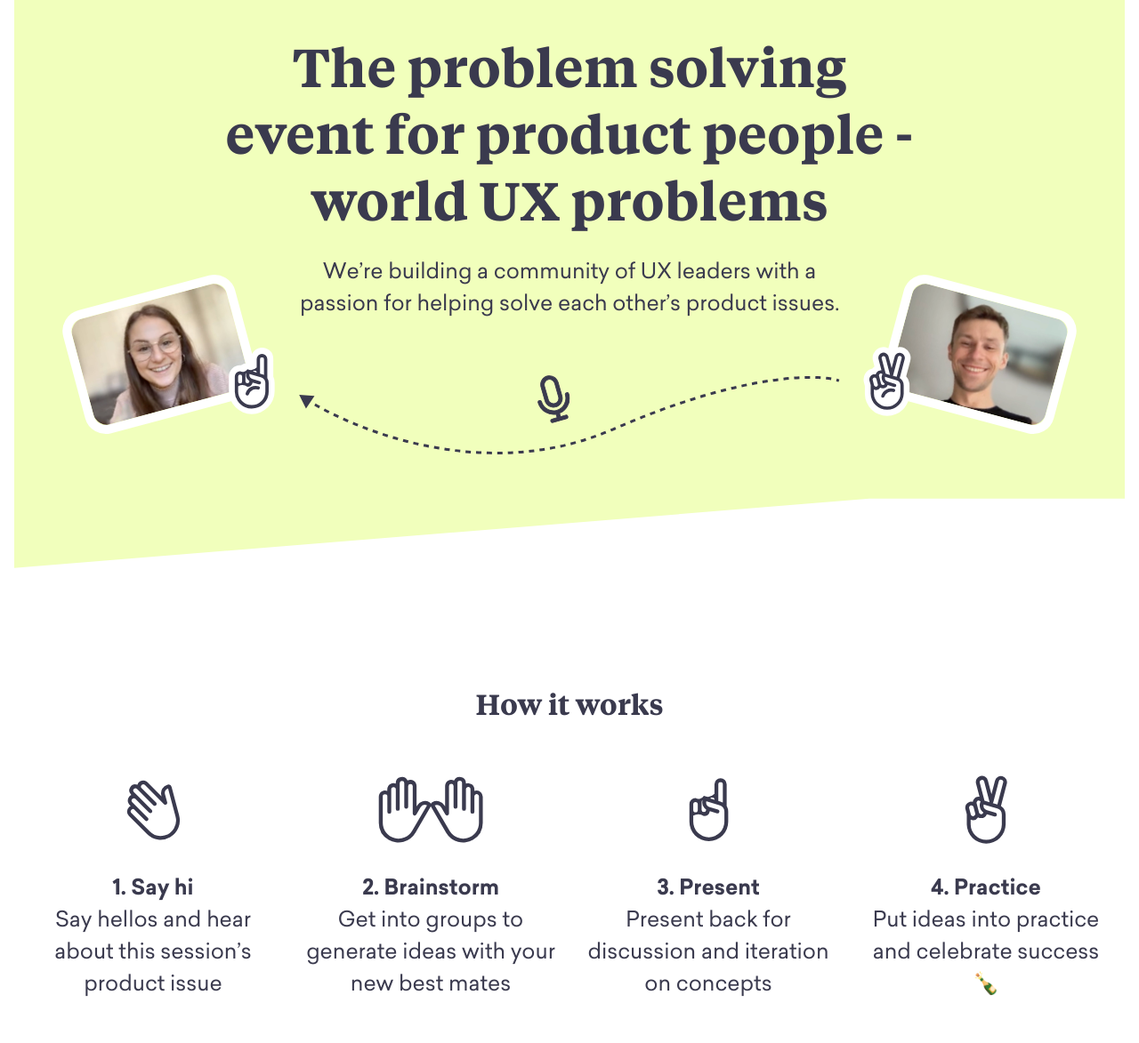
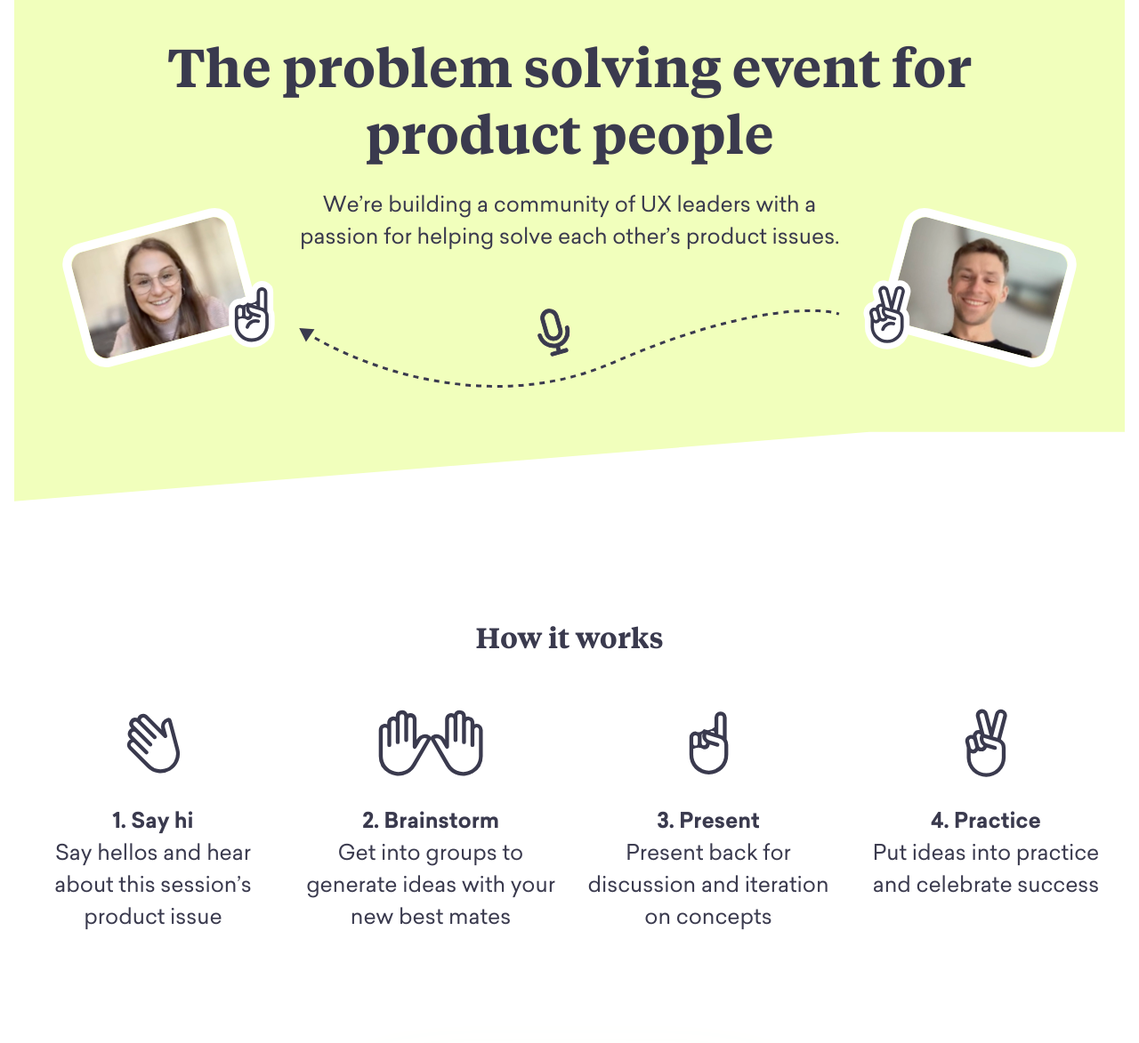
Before and after one commit to wearelighthouse/ManyHands-site, a plain HTML site: page index.html in a window 1280 px wide. Shown: the part 109-1282 px from the top of the page at 89% size. Drawn offline with Linux system fonts and the light colour scheme.

Commit message:
Deploying to live from @ wearelighthouse/ManyHands-site@bc12f216a22ceb162732f99c7b8b00d8f8e2b5fb 🚀

```diff
--- a/index.html
+++ b/index.html
@@ -43,8 +43,7 @@
       <img class="mx-auto" src="./assets/svg/manyhands-logo.svg" alt="Many Hands" width="188px" height="34px">
     </a>
 
-    <h1 class="h1 mx-auto max-w-[22rem] tablet:max-w-none mt-10 mb-6">The problem solving <br class="hidden tablet:inline">event for product people
-      -<br class="hidden tablet:inline">world UX problems</h1>
+    <h1 class="h1 mx-auto max-w-[22rem] tablet:max-w-none mt-10 mb-6">The problem solving event for product people</h1>
 
     <div class="image-container flex justify-center items-center gap-14">
       <div class="hidden tablet:block relative border-8 desktop:border-10 border-white rounded-3xl rotate-[-15deg]">
@@ -154,7 +153,7 @@
             >
           </div>
           <h3 class="font-medium pt-5"> 4. Practice</h3>
-          <p>Put ideas into practice and celebrate success 🍾</p>
+          <p>Put ideas into practice and celebrate success</p>
         </li>
       </ol>
     </section>
```
Also changed, not shown: styles.css.
